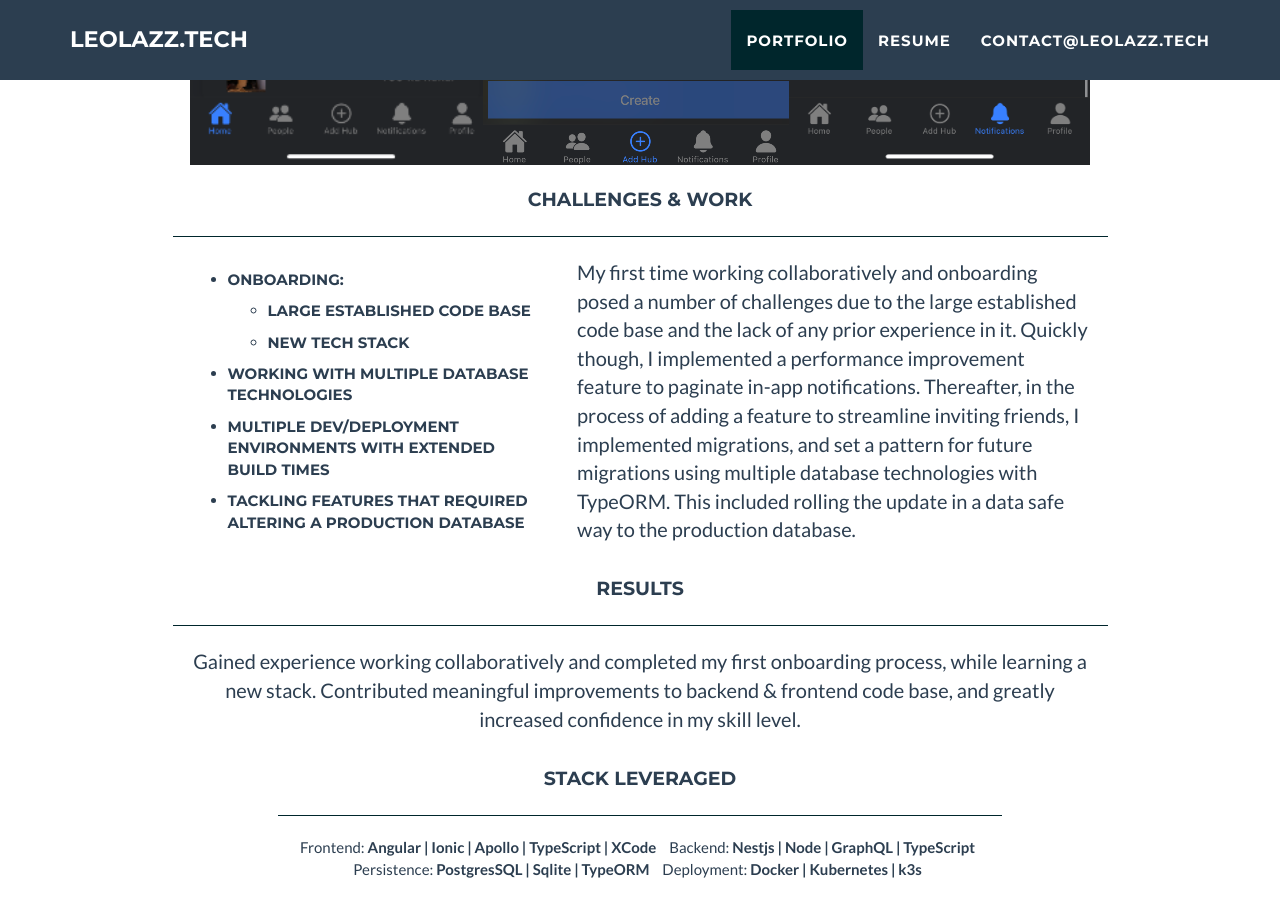
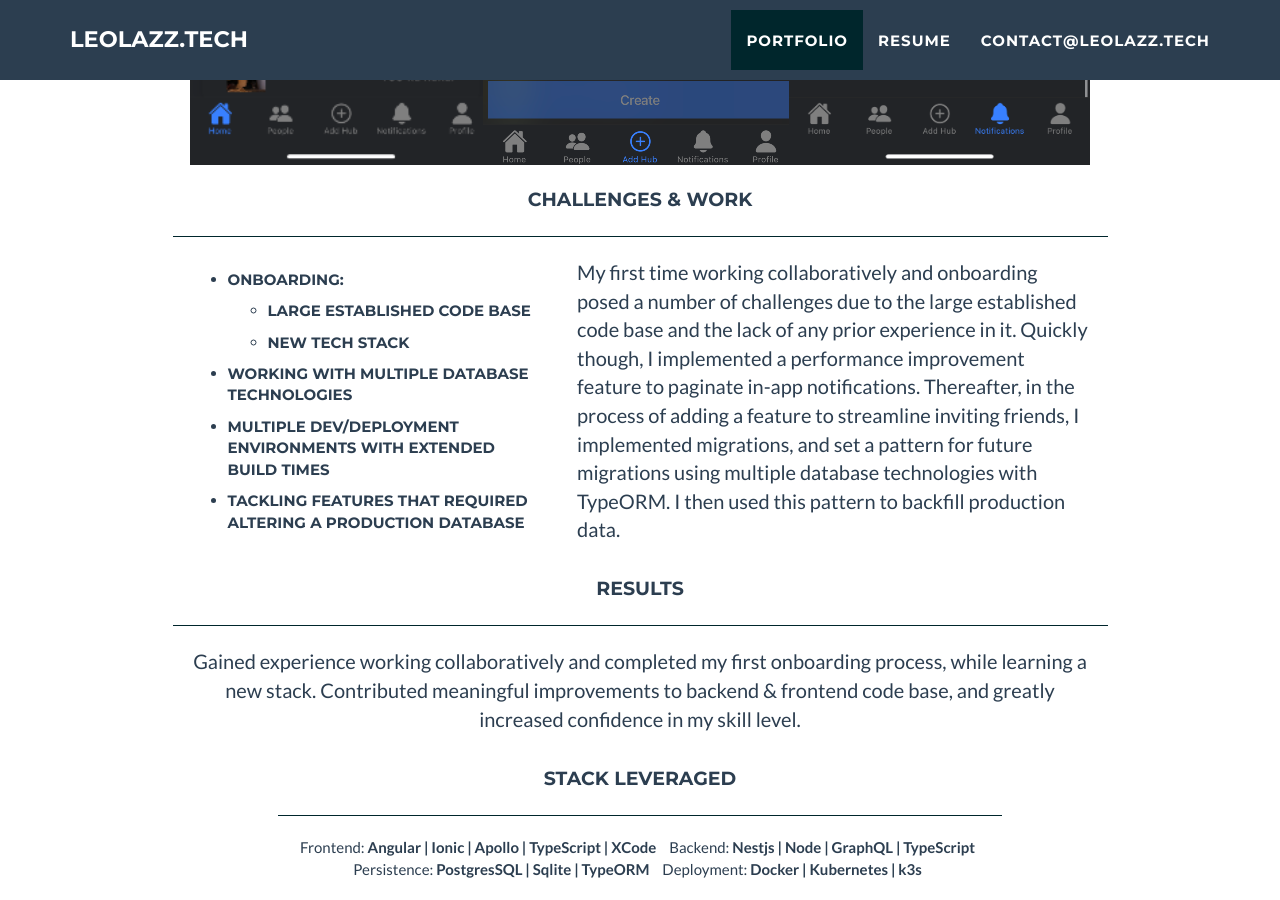
Before and after one commit to leolazz/Portfolio-Jekyll, a Jekyll site: the page built from _posts/2021-10-01-lazztech.markdown, in a window 1280 px wide and 900 px high, scrolled down 1722 px. Built offline with Jekyll 4.4.1, drawn with Linux system fonts in a browser that asks for light colours; some of the changed text lies outside the part shown.

Commit message:
updated parttime dev and lazztech

```diff
--- a/_posts/2021-10-01-lazztech.markdown
+++ b/_posts/2021-10-01-lazztech.markdown
@@ -11,7 +11,7 @@ role: Co-Developer
 client: Start Bootstrap
 category: Web Development
 description: geolocation-based social app
-work: My first time working collaboratively and onboarding posed a number of challenges due to the large established code base and the lack of any prior experience in it. Quickly though, I implemented a performance improvement feature to paginate in-app notifications. Thereafter, in the process of adding a feature to streamline inviting friends, I implemented migrations, and set a pattern for future migrations using multiple database technologies with TypeORM. This included rolling the update in a data safe way to the production database.
+work: My first time working collaboratively and onboarding posed a number of challenges due to the large established code base and the lack of any prior experience in it. Quickly though, I implemented a performance improvement feature to paginate in-app notifications. Thereafter, in the process of adding a feature to streamline inviting friends, I implemented migrations, and set a pattern for future migrations using multiple database technologies with TypeORM. I then used this pattern to backfill production data.
 challengesLazz: <ul class="ul-p">
   <li>Onboarding:</li>
   <ul class="ul-p">
```
Also changed, not shown: _posts/2020-05-20-parttime.dev.markdown (+4 -3 lines).
